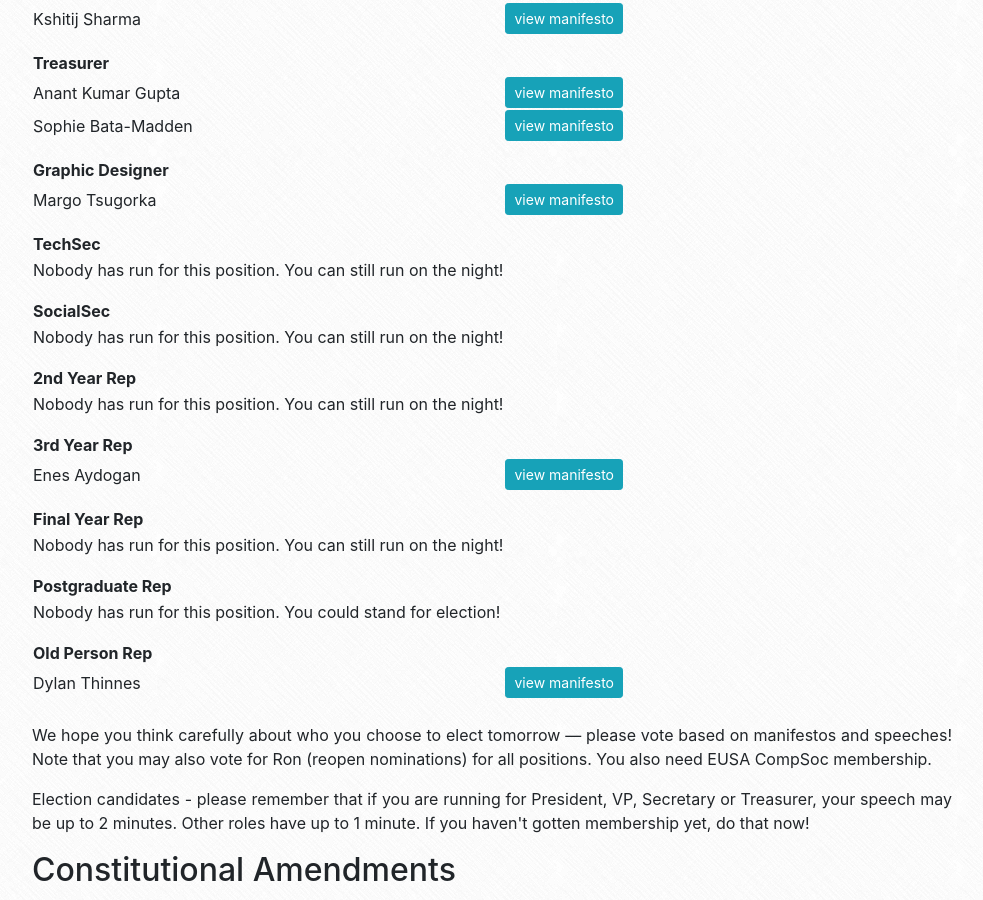
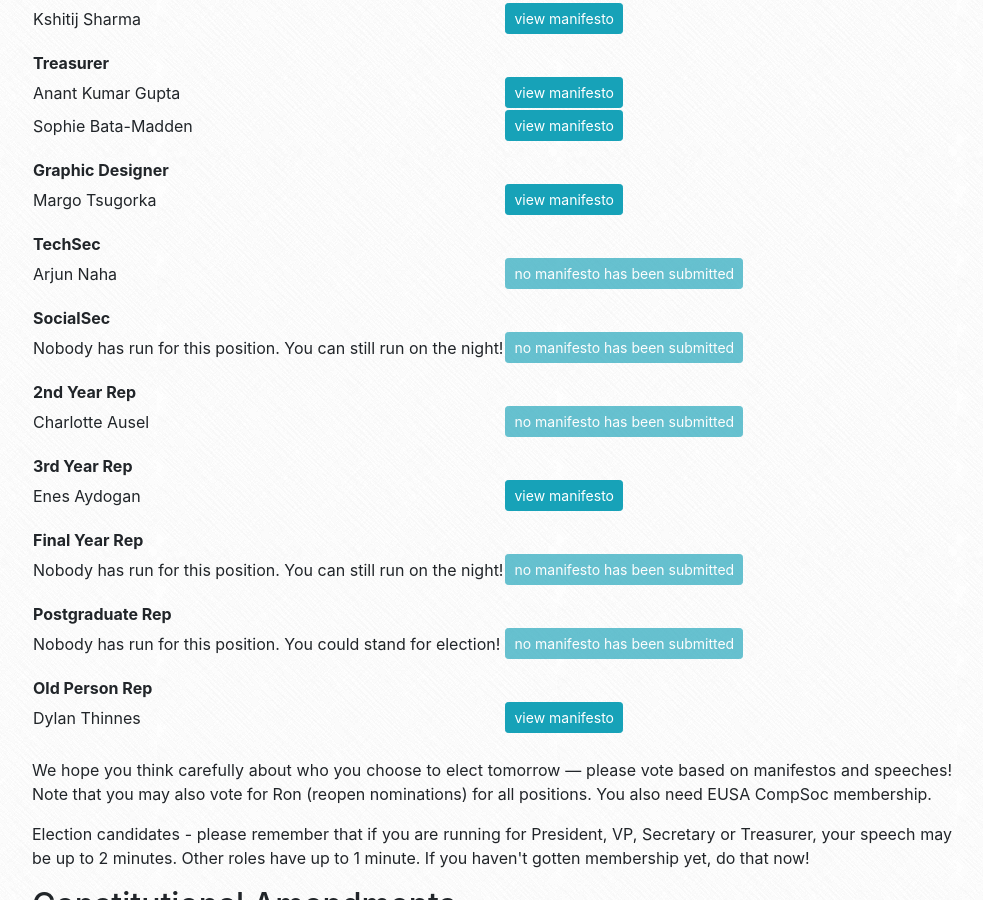
Before and after one commit to compsoc-edinburgh/website, a Jekyll site: the page built from _posts/2022-03-28-2022-agm-manifestos.html, in a window 1280 px wide and 900 px high, scrolled down 1443 px. Shown: the whole window, without its empty margins (243-1226 px from the left). Built offline with Jekyll 4.4.1, drawn with Linux system fonts in a browser that asks for light colours; nearby versions of some CDN libraries.

Commit message:
Add Charlotte and Arjun

```diff
--- a/_posts/2022-03-28-2022-agm-manifestos.html
+++ b/_posts/2022-03-28-2022-agm-manifestos.html
@@ -33,13 +33,13 @@ roles:
           url: https://drive.google.com/file/d/1ZYyV4ymquExw9jdotU_rhuOQkmsanRX8/view?usp=sharing
     - title: TechSec
       people:
-        - name: Nobody has run for this position. You can still run on the night!
+        - name: Arjun Naha
     - title: SocialSec
       people:
         - name: Nobody has run for this position. You can still run on the night!
     - title: 2nd Year Rep
       people:
-        - name: Nobody has run for this position. You can still run on the night!
+        - name: Charlotte Ausel
     - title: 3rd Year Rep
       people:
         - name: Enes Aydogan
@@ -58,7 +58,7 @@ roles:
 
 <p>On <time datetime="2022-03-29 18:00Z">Tuesday at 18:00</time> we'll have this year's Annual General Meeting, as well as our Student Tech Meetup. Here are the session details, and the election manifestos.</p>
 <dl><!--The following dt/dd are on one line to make the automatically generated excerpt (meta-description tag) cleaner-->
-    <dt>Venue:</dt> <dd style="margin-left: 1rem"><a href="https://goo.gl/maps/wxeVFKbh24Z2g9v16">TechCube Zero</a>, or Online (on <a href="https://www.twitch.tv/compsocedinburgh" title="Click to go to the CompSoc Twitch page">Twich</a> and <a href="https://www.youtube.com/channel/UCOEMTnIKR29AnSVVdLQZg3Q" title="Click to go to the CompSoc YouTube channel">YouTube</a>). No tickets required!</dd>
+    <dt>Venue:</dt> <dd style="margin-left: 1rem"><a href="https://goo.gl/maps/wxeVFKbh24Z2g9v16">TechCube Zero</a>, or Online (on <s>Twich</s> and <a href="https://www.youtube.com/channel/UCOEMTnIKR29AnSVVdLQZg3Q" title="Click to go to the CompSoc YouTube channel">YouTube</a>). No tickets required!</dd>
     <dt>Time:</dt> <dd style="margin-left: 1rem">18:00 - est. 20:30 BST</dd>
     <dt>Food:</dt> <dd style="margin-left: 1rem">Free fancy <a href="https://www.civerinosslice.com/" title="Click to go to the Civerinos website">Civerinos</a> pizza</dd>
     <dt>Programme:</dt>
@@ -99,9 +99,13 @@ roles:
 {% for person in role.people %}
 
 <tr>
-  <td>{{ person.name }} {% if person.url %}</td>
+  <td>{{ person.name }}</td>
   <td>
-    <a href="{{ person.url }}" target=_blank class="btn btn-info btn-sm">view manifesto</a>{% endif %}
+    {% if person.url %}
+    <a href="{{ person.url }}" target=_blank class="btn btn-info btn-sm">view manifesto</a>
+    {% else %}
+    <a href="#" target=_blank aria-disabled="true" class="disabled btn btn-info btn-sm">no manifesto has been submitted</a>
+    {% endif %}
   </td>
 </tr>
 
```
